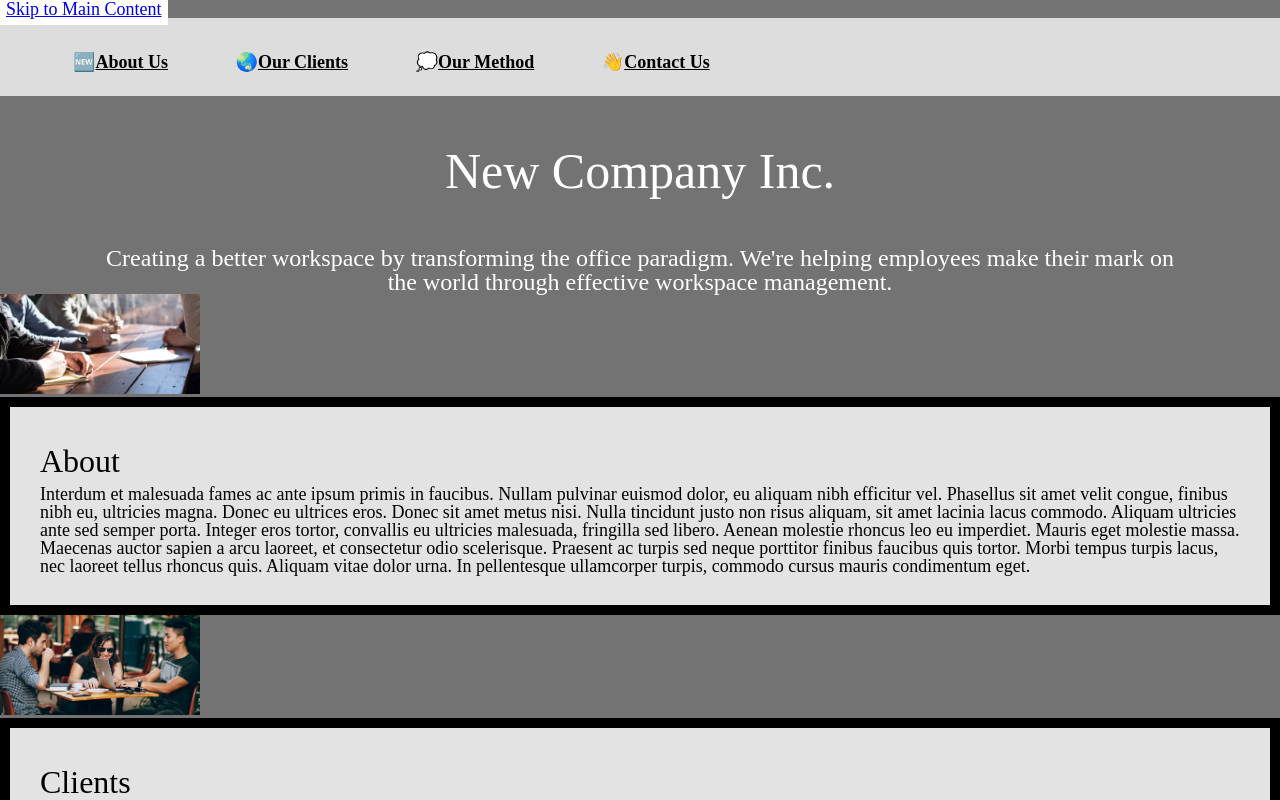
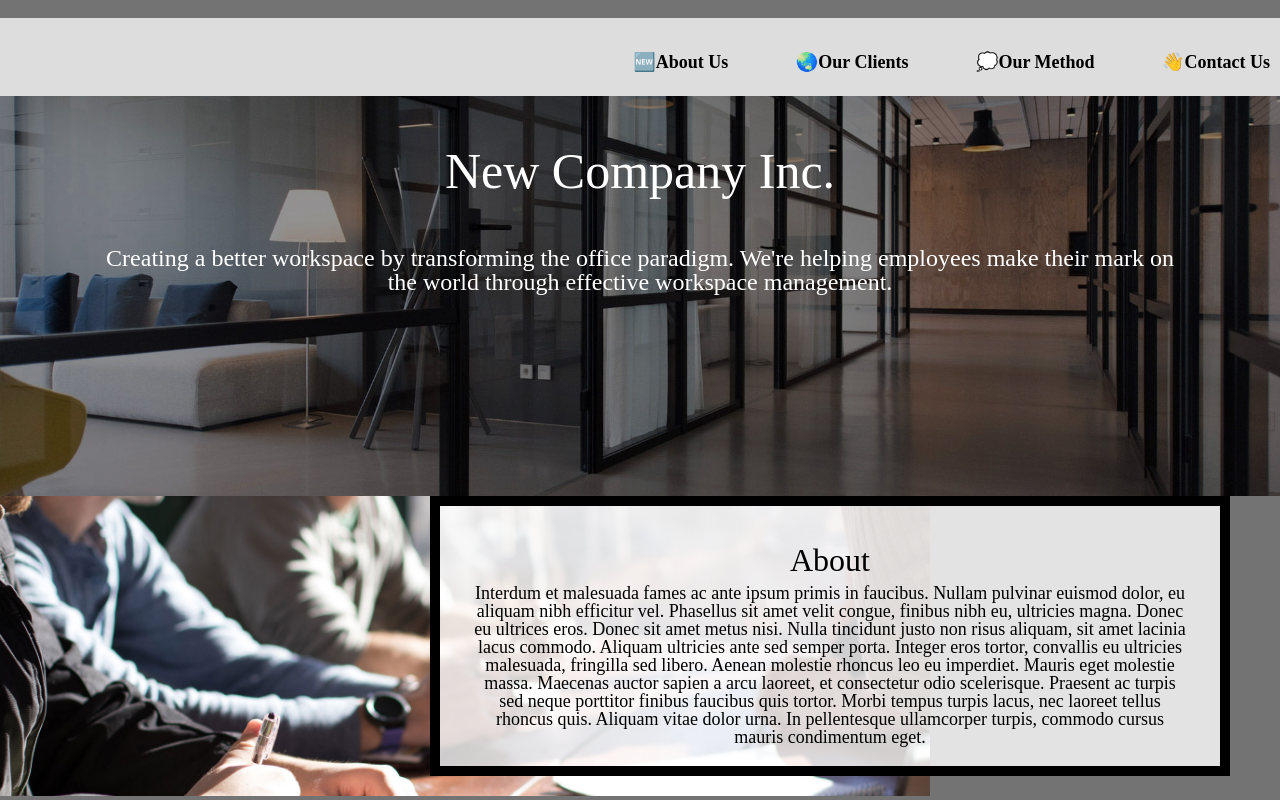
Before and after one commit to khuang9745/HW3-2022, a plain HTML site: page index.html in a window 1280 px wide. Shown: the top 800 px of the page. Drawn offline with Linux system fonts and the light colour scheme.

Commit message:
Update style.css

```diff
--- a/css/style.css
+++ b/css/style.css
@@ -70,10 +70,14 @@ footer a:visited{
 }
 /*****  End Starter Code ****/
 
-/* Requirement 1 code here*/
+nav a{
+  text-decoration: none;
+}
 
-/* Requirement 2 code here*/
 
+a:hover{
+  text-decoration: underline wavy;
+}
 
 
 a.skip{
@@ -82,27 +86,81 @@ a.skip{
   -webkit-transition: top 1s ease-out;
   transition: left 1s ease-out;
   z-index: 1;
-  /* Requirement 3 code here*/
+  position:  relative;
+  right: 500px;
 
 }
 
 
-/* Requirement 4 code here*/
+a:focus{
+  border-top: 2px solid yellow;
+}
 
 
 .container{
-  /* Requirement 5 code here*/
+  display: grid;
+  grid-template-columns: 1fr 5fr 1fr;
+  row-gap: 30px;
 
 }
 
-/* Requirements 6-10 here: */
+
+.intro{
+  background: #DDDDDD url("../images/header.jpg");
+  height: 100%;
+  background-attachment: fixed;
+  background-position: center;
+  background-repeat: no-repeat;
+  background-size: cover;
+  min-height: 400px;
+
+}
+
+.about, .clients, .method, .contact{
+  grid-column: 2;
+  z-index: 2;
+}
 
 
+img{
+  width: 100%;
+}
+
+
+.about-image, .clients-image, .method-image, .contact-image{
+  grid-column: 1 / span 3;
+  max-height: 500px;
+  overflow: hidden;
+
+
+}
+
+.about, .about-image{
+  grid-row: 1;
+}
+
+.clients, .clients-image{
+  grid-row: 2;
+}
+
+.method, .method-image{
+  grid-row: 3;
+}
+
+.contact, .contact-image{
+  grid-row: 4;
+}
+
+#about, #clients, #method, #contant{
+  text-align: center;
+  height: 25vh;
+  overflow: scroll;
+}
 
 @media screen and (min-width: 700px){
   nav{
     padding-top: 35px;
-    /*Requirement 11*/
+    text-align: right;
 
   }
 
@@ -113,6 +171,25 @@ a.skip{
 
 
   /* Requirements 12-15 here: */
+  a.skip: focus{
+    text-align: left;
+    margin-top: 20px;
+
+  }
+
+
+  .container{
+    grid-template-columns: 50px auto 500px auto 50px;
+    grid-template-rows: 300px 300px 300px 300px;
+  }
+
+  .about, .method, .clients-image, .contact-image{
+    grid-column: 3 / span 2;
+  }
+
+  .clients, .contactm .about-image, .method-image{
+    grid-column: 2 / span 2;
+  }
 
 }
 
```
